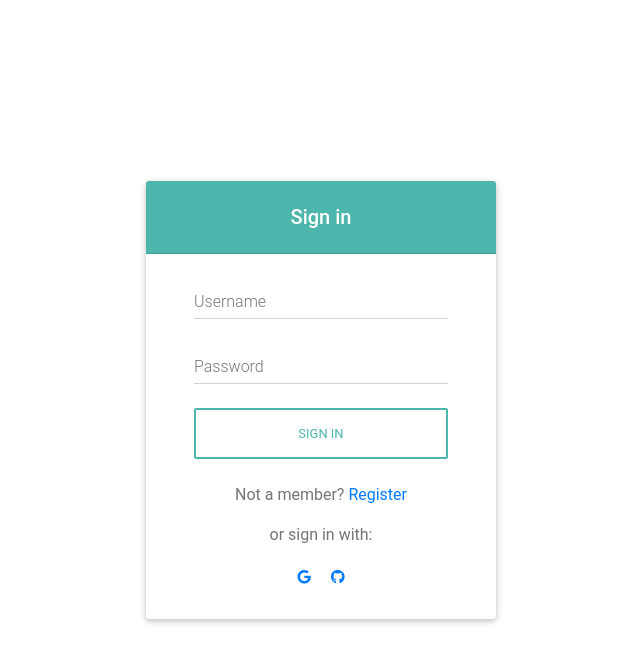
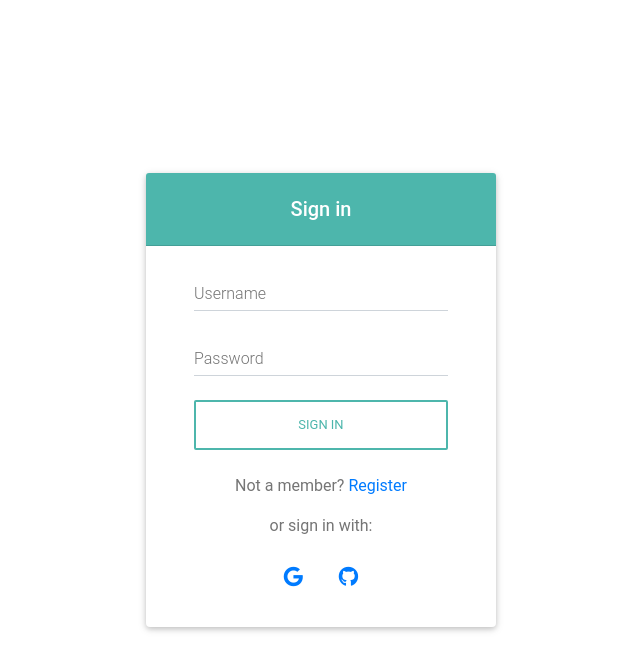
Before and after one commit to joojaeyoon/DjangoLogin, a Django app: page /login/ in a window 1280 px wide. Shown: the top 671 px of the page, without its empty margins (319-959 px from the left). Run offline with Django 3.2, Linux system fonts and the light colour scheme; some libraries are stand-ins or nearby versions.

Commit message:
add requirements

```diff
--- a/app/templates/login.html
+++ b/app/templates/login.html
@@ -58,14 +58,14 @@
           <p>or sign in with:</p>
           <a
             type="button"
-            class="btn-floating btn-li btn-sm"
+            class="btn-floating btn-li btn-lg"
             href="{% provider_login_url 'google' %}"
           >
             <i class="fab fa-google"></i>
           </a>
           <a
             type="button"
-            class="btn-floating btn-git btn-sm"
+            class="btn-floating btn-git btn-lg"
             href="{% provider_login_url 'github' %}"
           >
             <i class="fab fa-github"></i>
@@ -141,20 +141,18 @@
           </p>
           <!-- Social login -->
           <p>or sign up with:</p>
-          <a type="button" class="btn-floating btn-fb btn-sm">
-            <i class="fab fa-facebook-f"></i>
-          </a>
-          <a type="button" class="btn-floating btn-tw btn-sm">
-            <i class="fab fa-twitter"></i>
-          </a>
           <a
             type="button"
-            class="btn-floating btn-li btn-sm"
+            class="btn-floating btn-li btn-lg"
             href="{% provider_login_url 'google' %}"
           >
             <i class="fab fa-google"></i>
           </a>
-          <a type="button" class="btn-floating btn-git btn-sm">
+          <a
+            type="button"
+            class="btn-floating btn-git btn-lg"
+            href="{% provider_login_url 'github' %}"
+          >
             <i class="fab fa-github"></i>
           </a>
         </form>
--- a/requirements.txt
+++ b/requirements.txt
@@ -1,3 +1,4 @@
 Django==3.0.5
+djangorestframework==3.11.0
 django-allauth==0.41.0
 django-rest-auth==0.9.5
```
Also changed, not shown: README.md, 1 other file.
